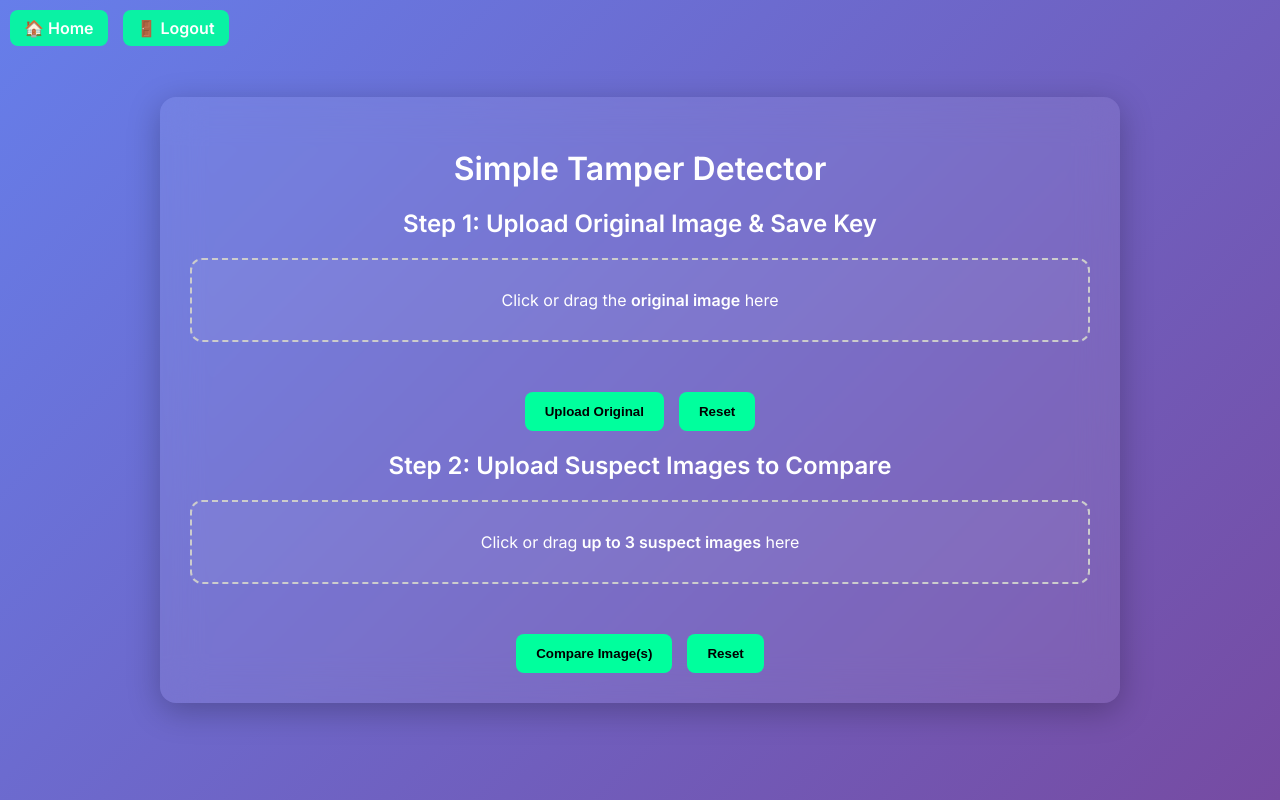
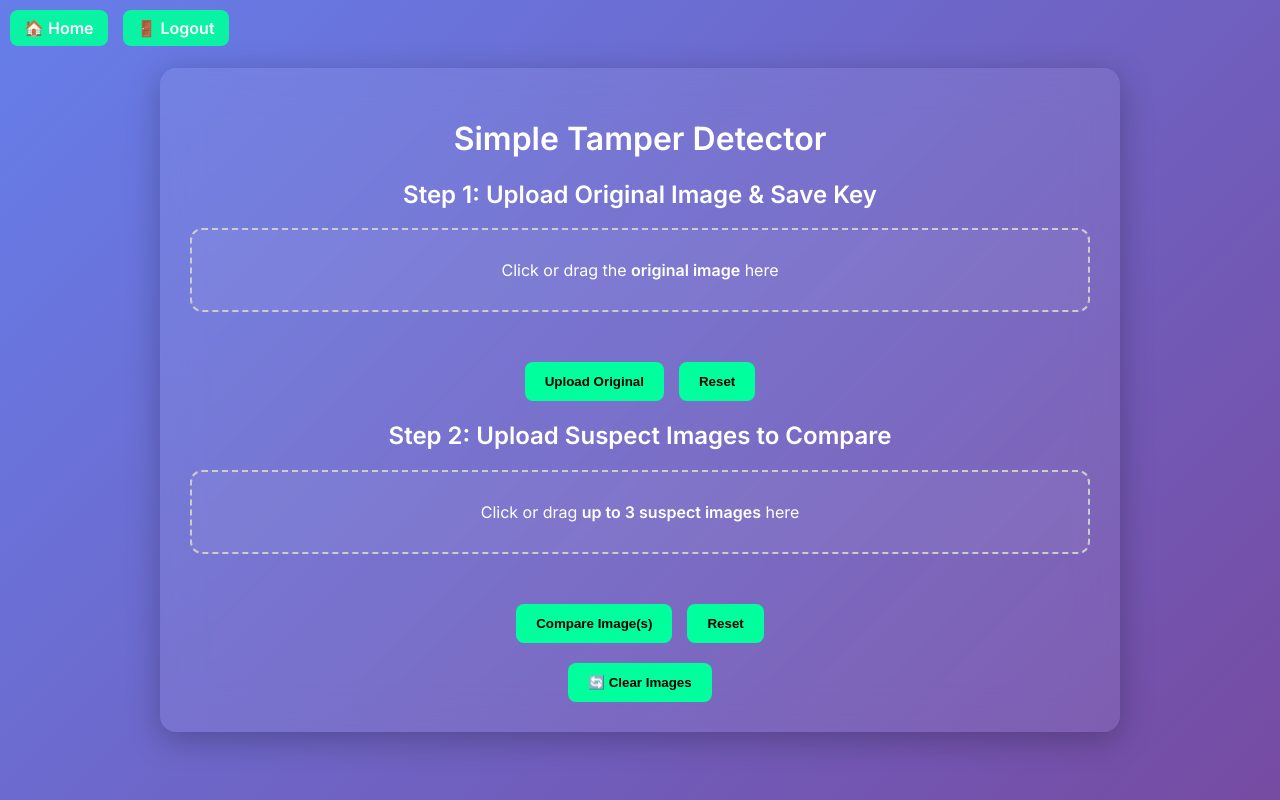
Before and after one commit to sbdy1/Photo-Tampering-Detection, a Flask app: page / in a window 1280 px wide. Run offline with Flask 3, Linux system fonts and the light colour scheme; the visitor is signed in with stand-in values (Sample User, id 1).

Commit message:
Update index.html

```diff
--- a/app/templates/index.html
+++ b/app/templates/index.html
@@ -54,4 +54,7 @@
       {% endfor %}
     </div>
   {% endif %}
+<form action="{{ url_for('main.clear_session') }}" method="POST">
+    <button type="submit">🔄 Clear Images</button>
+</form>
 {% endblock %}
```
